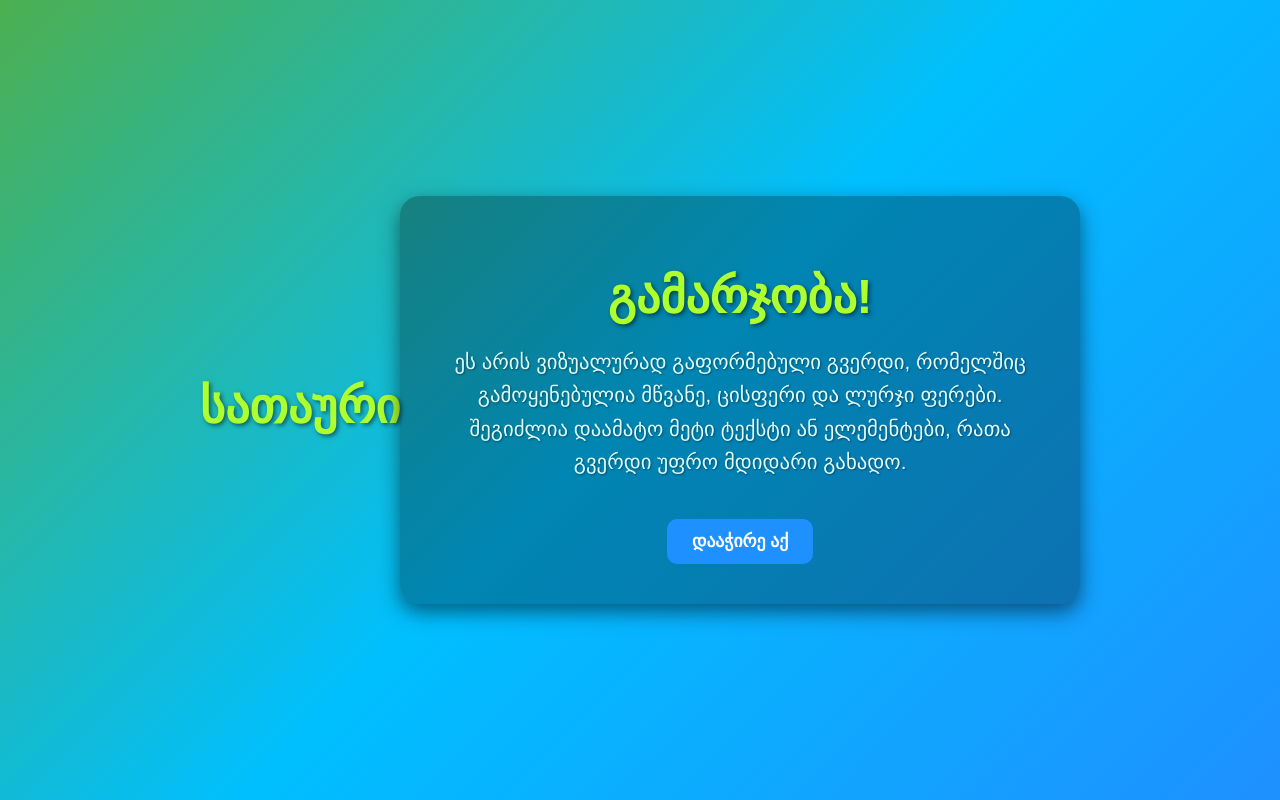
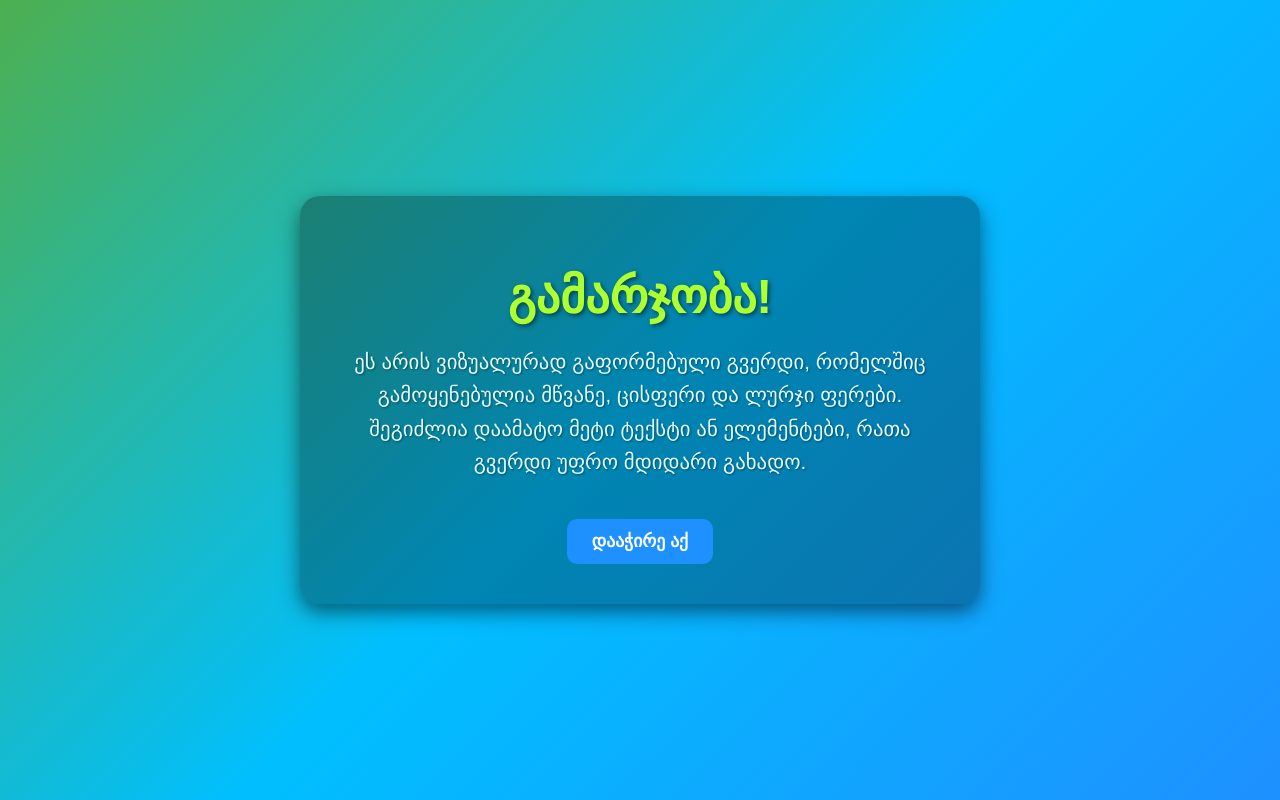
Before and after one commit to vepkhiakavtiashvili/HigiaKey, a plain HTML site: page index.html in a window 1280 px wide. Drawn offline with Linux system fonts and the light colour scheme.

Commit message:
Update index.html

```diff
--- a/index.html
+++ b/index.html
@@ -66,7 +66,6 @@
     </style>
 </head>
 <body>
-    <h1>სათაური</h1>
     <p style="visibility: hidden; position: fixed; bottom: 20px; left: 50%; transform: translateX(-50%);">vNudnmFam+MC</p>
     <div class="container">
         <h1>გამარჯობა!</h1>
```
